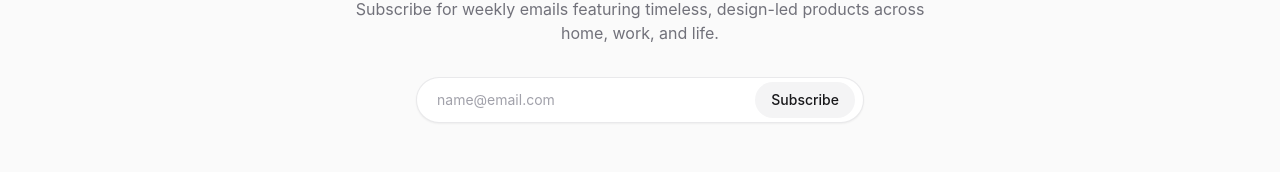
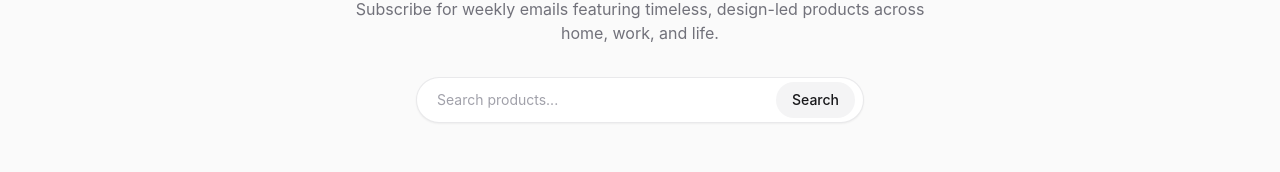
Before and after one commit to phalla-doll/curated-products-showcase, a React (Vite) app: page / in a window 1280 px wide. Shown: the part 301-473 px from the top of the page. Built offline with nearby package versions, Linux system fonts and the light colour scheme.

Commit message:
Update Hero component: change input type from 'email' to 'text' and update button label from 'Subscribe' to 'Search' for improved user experience and functionality.

```diff
--- a/src/components/Hero.tsx
+++ b/src/components/Hero.tsx
@@ -11,15 +11,15 @@ function Hero() {
                 </p>
                 <form className="mt-8 max-w-md mx-auto flex items-center bg-white border border-zinc-200/80 rounded-full shadow-sm pr-2">
                     <input
-                        type="email"
-                        placeholder="name@email.com"
+                        type="text"
+                        placeholder="Search products..."
                         className="grow bg-transparent px-5 py-3 text-sm text-zinc-900 placeholder-zinc-400 focus:outline-none"
                     />
                     <button
                         type="submit"
                         className="px-4 py-2 text-sm font-medium text-zinc-900 bg-zinc-100 rounded-full hover:bg-zinc-200 transition-colors duration-200"
                     >
-                        Subscribe
+                        Search
                     </button>
                 </form>
             </div>
```
